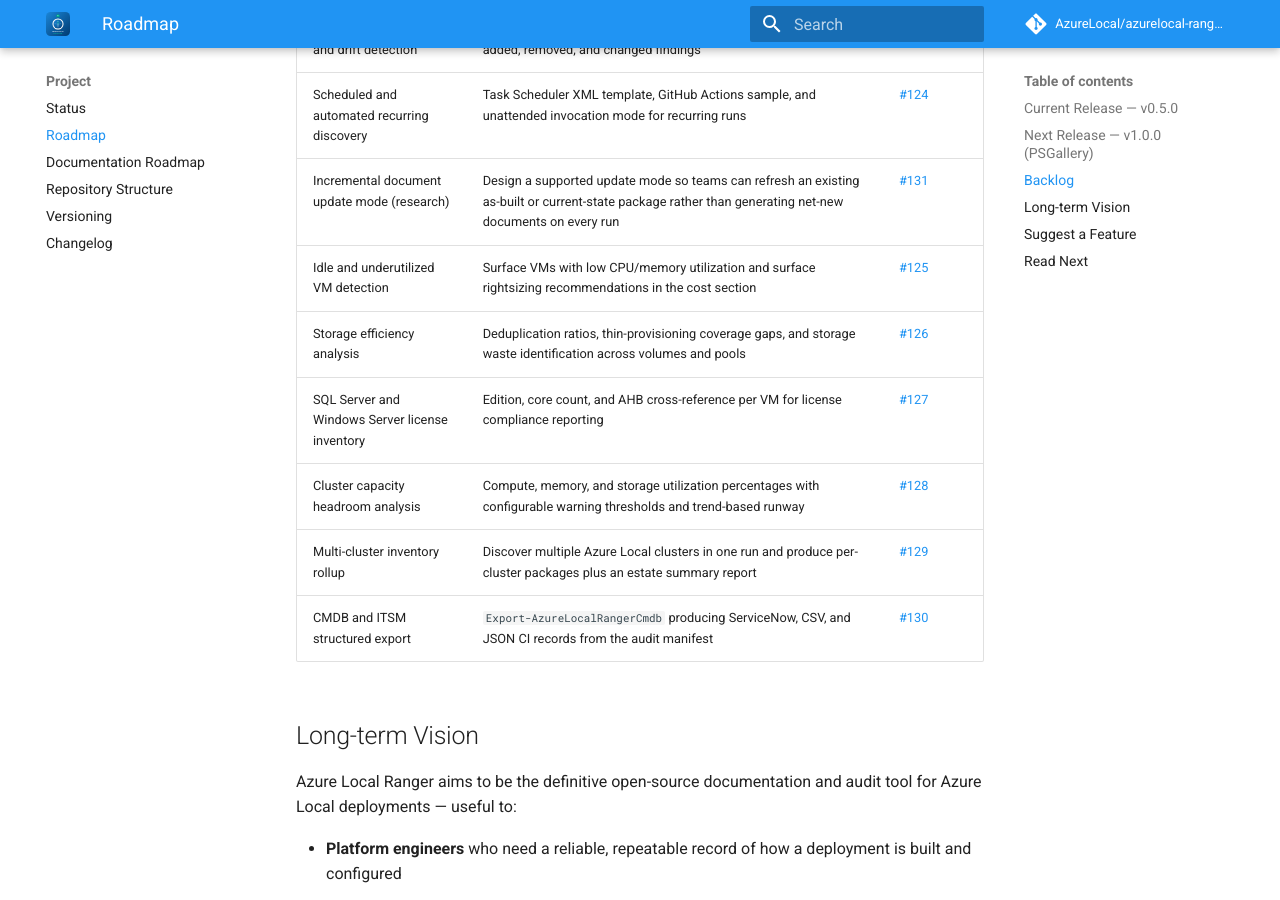
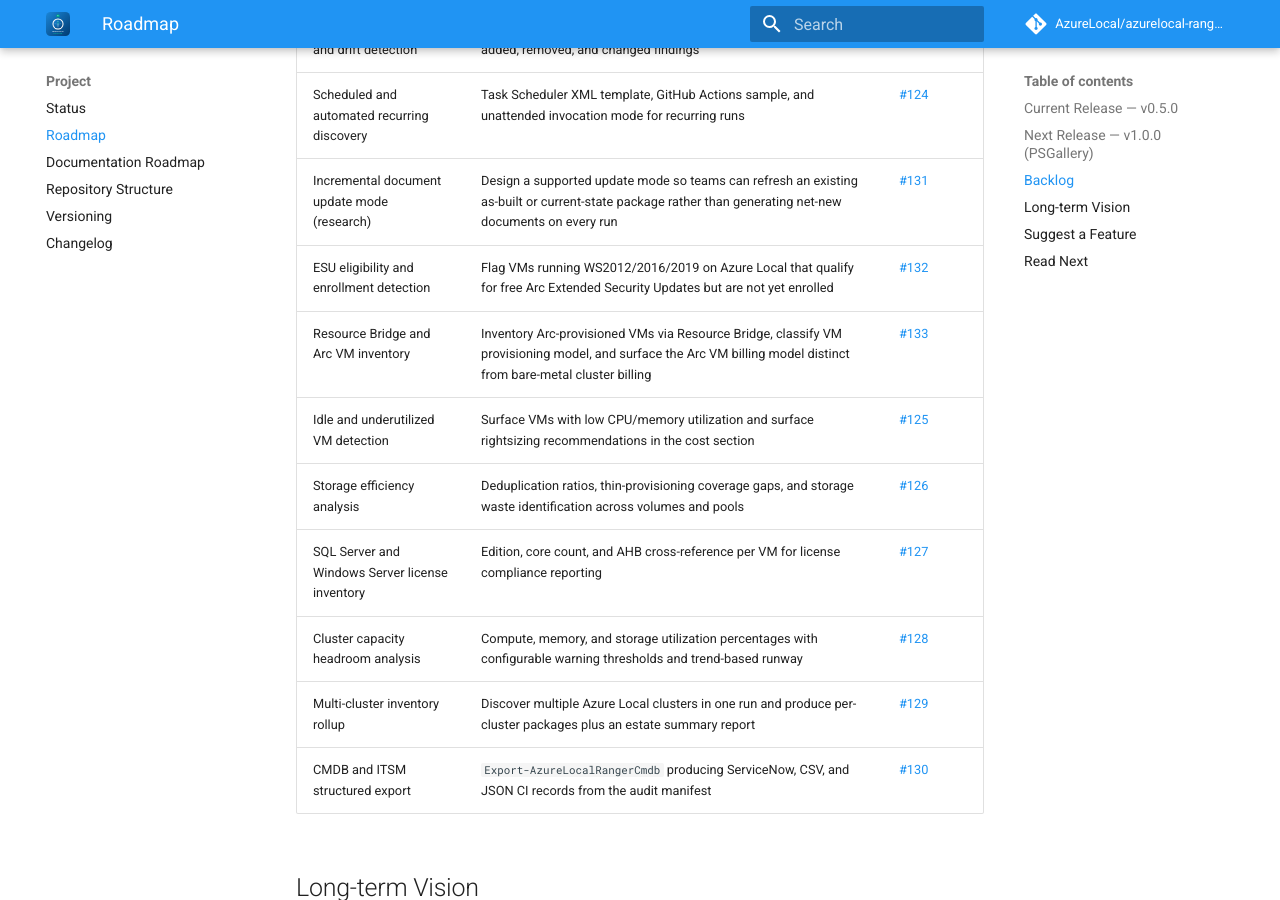
Before and after one commit to AzureLocal/azurelocal-ranger, an MkDocs documentation site: the page built from docs/project/roadmap.md, in a window 1280 px wide and 900 px high, scrolled down 3006 px. Built offline with MkDocs 1.6.1 and Material for MkDocs 9.7.7, drawn with Linux system fonts in a browser that asks for light colours; comment, search, counter and statistics services are not loaded.

Commit message:
docs(roadmap): add issues #132 ESU eligibility and #133 Resource Bridge Arc VM inventory to backlog

```diff
--- a/docs/project/roadmap.md
+++ b/docs/project/roadmap.md
@@ -62,6 +62,8 @@ Open features tracked as GitHub issues. All are implementation targets — no it
 | Baseline comparison and drift detection | Compare a new discovery run against a previous manifest; surface added, removed, and changed findings | [#123](https://github.com/AzureLocal/azurelocal-ranger/issues/123) |
 | Scheduled and automated recurring discovery | Task Scheduler XML template, GitHub Actions sample, and unattended invocation mode for recurring runs | [#124](https://github.com/AzureLocal/azurelocal-ranger/issues/124) |
 | Incremental document update mode (research) | Design a supported update mode so teams can refresh an existing as-built or current-state package rather than generating net-new documents on every run | [#131](https://github.com/AzureLocal/azurelocal-ranger/issues/131) |
+| ESU eligibility and enrollment detection | Flag VMs running WS2012/2016/2019 on Azure Local that qualify for free Arc Extended Security Updates but are not yet enrolled | [#132](https://github.com/AzureLocal/azurelocal-ranger/issues/132) |
+| Resource Bridge and Arc VM inventory | Inventory Arc-provisioned VMs via Resource Bridge, classify VM provisioning model, and surface the Arc VM billing model distinct from bare-metal cluster billing | [#133](https://github.com/AzureLocal/azurelocal-ranger/issues/133) |
 | Idle and underutilized VM detection | Surface VMs with low CPU/memory utilization and surface rightsizing recommendations in the cost section | [#125](https://github.com/AzureLocal/azurelocal-ranger/issues/125) |
 | Storage efficiency analysis | Deduplication ratios, thin-provisioning coverage gaps, and storage waste identification across volumes and pools | [#126](https://github.com/AzureLocal/azurelocal-ranger/issues/126) |
 | SQL Server and Windows Server license inventory | Edition, core count, and AHB cross-reference per VM for license compliance reporting | [#127](https://github.com/AzureLocal/azurelocal-ranger/issues/127) |
```
